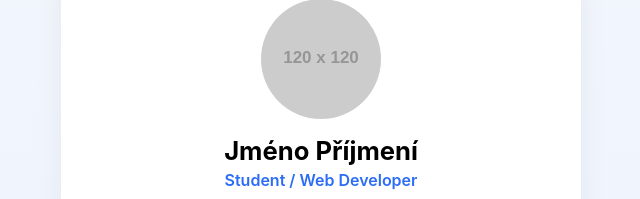
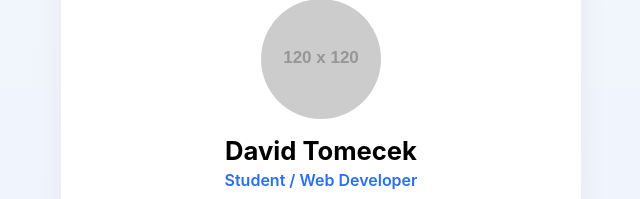
Before and after one commit to matejhykrda/personal-card, a plain HTML site: page index.html in a window 1280 px wide. Shown: the part 232-431 px from the top of the page, 319-959 px from the left. Drawn offline with Linux system fonts and the light colour scheme; placeholder pictures from the web are drawn by us.

Commit message:
Update name to David Tomecek

```diff
--- a/index.html
+++ b/index.html
@@ -3,13 +3,13 @@
 <head>
   <meta charset="utf-8">
   <meta name="viewport" content="width=device-width,initial-scale=1">
-  <title>Osobní vizitka — Jméno Příjmení</title>
+  <title>Osobní vizitka — David Tomecek</title>
   <link rel="stylesheet" href="styles.css">
 </head>
 <body>
   <main class="card">
     <img class="avatar" src="https://via.placeholder.com/120" alt="Avatar">
-    <h1 class="name">Jméno Příjmení</h1>
+    <h1 class="name">David Tomecek</h1>
     <p class="role">Student / Web Developer</p>
     <p class="bio">Krátká ukázková věta o mých dovednostech: HTML, CSS, JavaScript. Nemusíte uvádět skutečné osobní údaje.</p>
 
```
